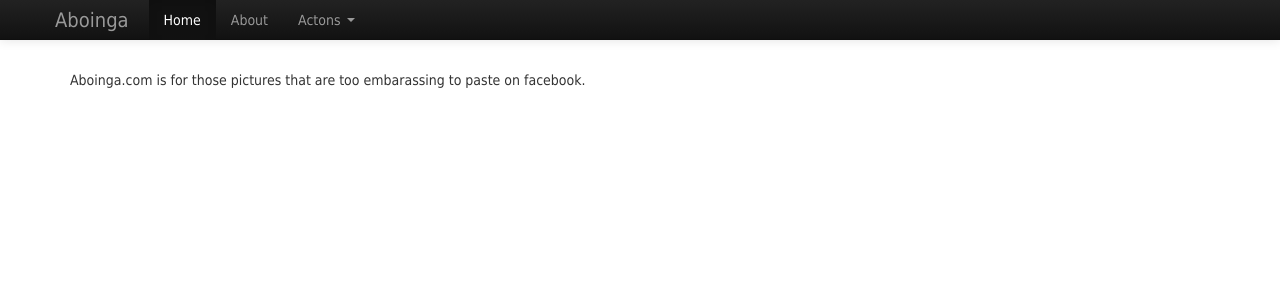
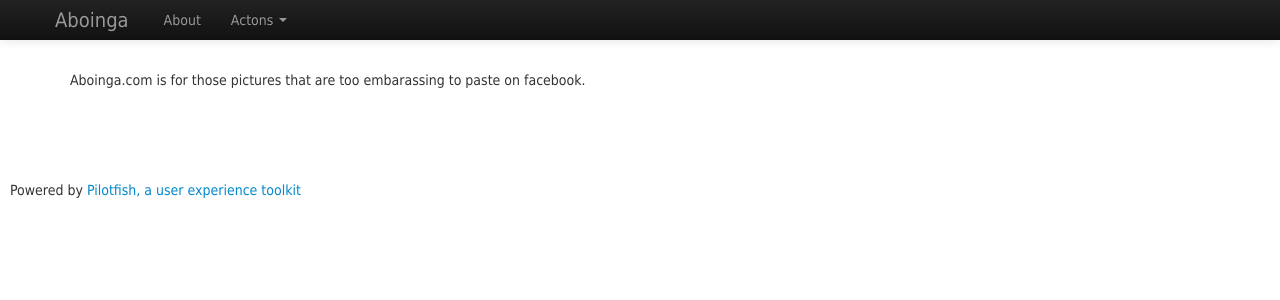
Before and after one commit to TechNickAI/aboinga.com, a Django app: page /about in a window 1280 px wide. Shown: the top 300 px of the page. Run offline with Django 3.2, Linux system fonts and the light colour scheme; parts of the project's set-up code (start-up, migrations or seed data) failed here and were passed over; some libraries are stand-ins or nearby versions; some web fonts are replaced.

Commit message:
Move pilotfish from supertag to here. Fix link

```diff
--- a/aboinga_web/moments/templates/base.html
+++ b/aboinga_web/moments/templates/base.html
@@ -58,10 +58,9 @@
                         <span class="icon-bar"></span>
                         <span class="icon-bar"></span>
                     </a>
-                    <a class="brand" href="#">Aboinga</a>
+                    <a class="brand" href="/">Aboinga</a>
                     <div class="nav-collapse collapse">
                         <ul class="nav">
-                            <li class="active"><a href="/">Home</a></li>
                             <li><a href="/about">About</a></li>
                             <li class="dropdown">
                                 <a href="#" class="dropdown-toggle" data-toggle="dropdown">Actons <b class="caret"></b></a>
@@ -89,7 +88,35 @@
                 {% block content %}{% endblock content %}
             </div>
         </div>
-            <footer>
-            </footer>
+       <footer>
+       </footer>
 <script src="/static/js/bootstrap.min.js"></script>
+Powered by <a href="http://pilotfish.io">Pilotfish, a user experience toolkit </a>
+<!-- Pilotfish -->
+<script>
+(function(w, d, S) {
+    w.Pilotfish || ((Pilotfish = function() {
+        Pilotfish.q.push(arguments);
+    }).q = []);
+    var p = d.createElement(S),
+        s = d.getElementsByTagName(S)[0];
+    p.async = !0;
+    p.src = "http://cdn.pilotfish.io/client/latest/pilotfish.js";
+    s.parentNode.insertBefore(p, s);
+})(window, document, "script");
+// Plugins
+Pilotfish('require', 'recorder');
+Pilotfish('require', 'blower');
+Pilotfish('require', 'speaker');
+Pilotfish('speaker', 'init', {'classes': 'bootstrap'});
+Pilotfish('require', 'usher');
+Pilotfish('recorder', 'init', {
+    backends: {
+       'google-analytics': {'accountid': 'UA-34673305-1', 'domain': 'aboinga.com'},
+       'quantcast': {'accountid': 'p-pgajNECA1fFMj'},
+       'mixpanel': {'accountid': '28e83791b3c986e0abe75706e84660e4'}
+    },
+    hashChangePageView: true
+});
+</script>
 {% endblock bare_content %}
```
